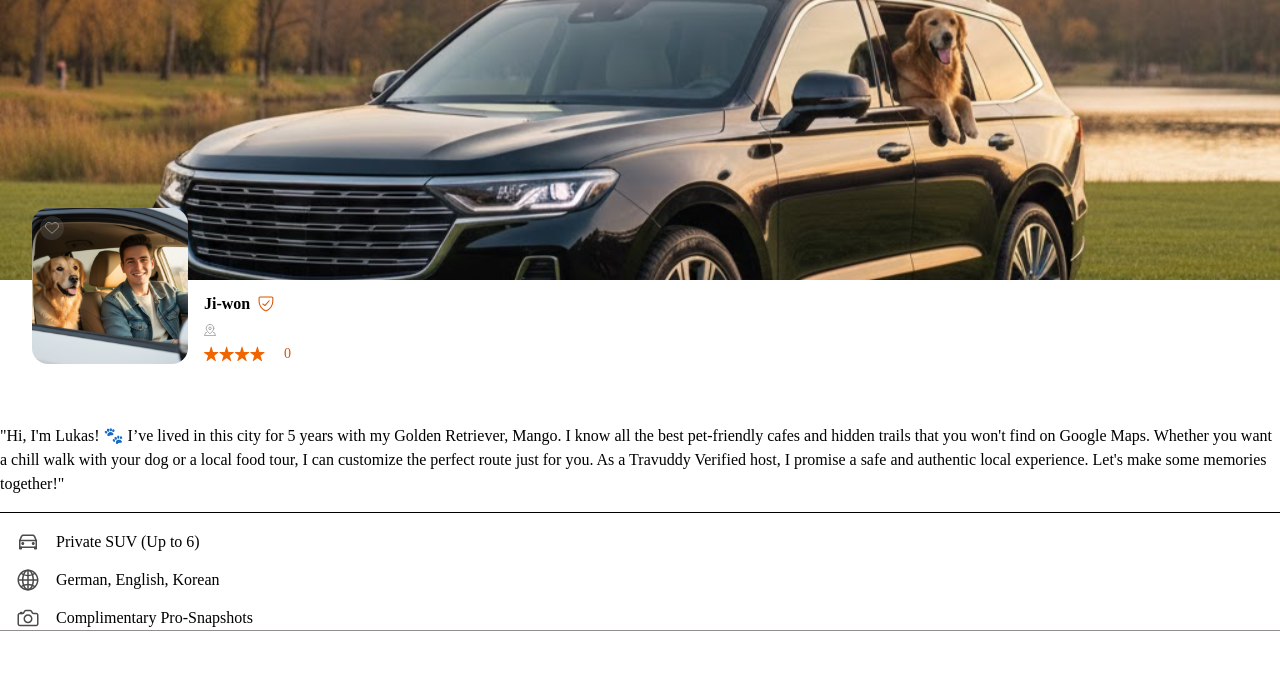
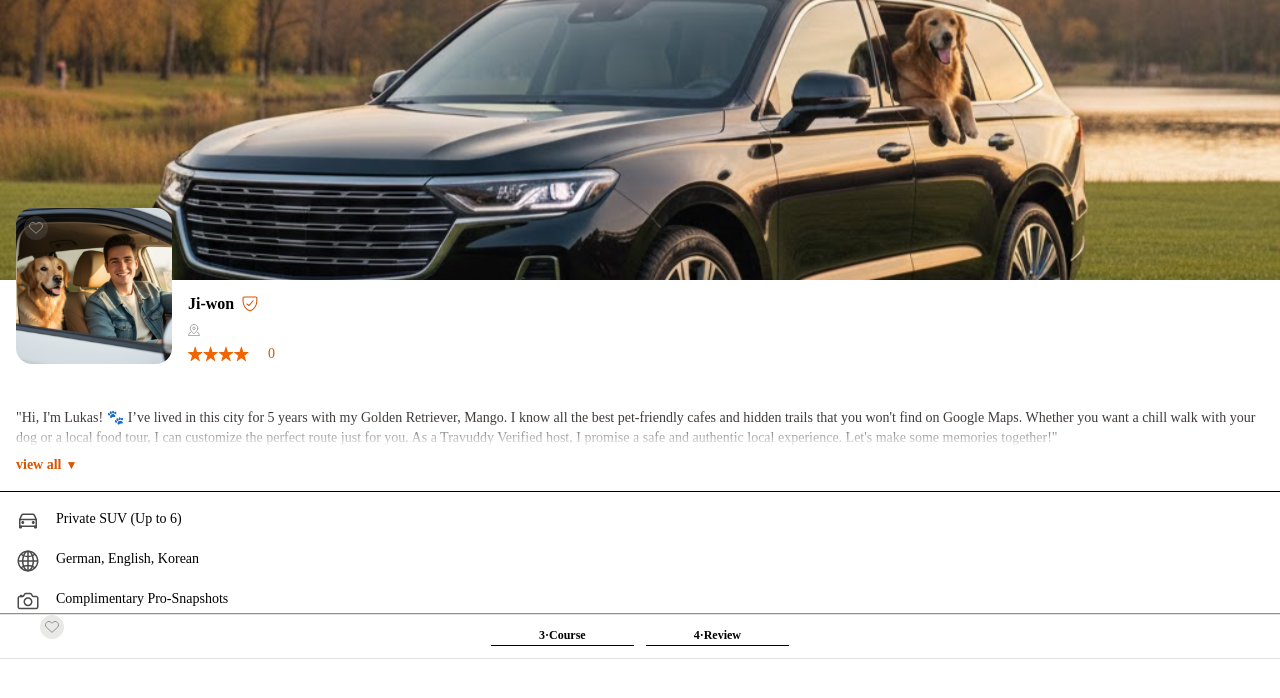
Before and after one commit to dfizae/TRAVUDDY, a React (Vite) app: page /Guide/Ji-won in a window 1280 px wide. Shown: the top 698 px of the page. Built offline with nearby package versions, Linux system fonts and the light colour scheme; a web font is replaced by a local one.

Commit message:
fix: GuideInformation 컴포넌트 수정

```diff
--- a/src/pages/GuideInformation/InformationSection.tsx
+++ b/src/pages/GuideInformation/InformationSection.tsx
@@ -1,7 +1,57 @@
-export default function InformationSection({data}: {data: {name: string; location: string; star_rate: number; hashtag_1: string;}}) {
+import { useState } from "react";
+import CourseLayout from "./Layouts/CourseLayout";
+import ReviewLayout from "./Layouts/ReviewLayout";
+
+export default function InformationSection() {
+    const [isLiked, setIsLiked] = useState(false);
+    const [isClicked, setIsClicked] = useState(false);
+
+    const toggleLike = (e: React.MouseEvent<HTMLDivElement>) => {
+        e.preventDefault();
+        e.stopPropagation();
+        setIsLiked(!isLiked);
+    };
+
+    const handleToggleClick = (section: string) => {
+        if (section === "course") {
+            setIsClicked(true);
+        } else {
+            setIsClicked(false);
+        }
+    }
+
     return(
         <>
-
+            {/* toggle 버튼 섹션 */}
+            <div className="flex gap-3 items-center justify-center px-4 py-3 border-t border-b border-[#E6E2DF] mb-5">
+                <button className="flex justify-center border-b px-12" onClick={() => handleToggleClick("course")}>
+                    <i></i>
+                    <span className="text-xs pb-0.5 font-semibold">3·Course</span>
+                </button>
+                <button className="flex justify-center border-b px-12" onClick={() => handleToggleClick("review")}>
+                    <i></i>
+                    <span className="text-xs pb-0.5 font-semibold">4·Review</span>
+                </button>
+            </div>
+            <div className="px-4 -mt-22 relative z-20 mb-5">
+                <div className="rounded-2xl p-4 relative">
+                    {/* 하트 버튼 */}
+                    <div
+                        onClick={toggleLike}
+                        className="absolute top-4 left-4 z-30 cursor-pointer p-2"
+                    >
+                        <img
+                            src={isLiked
+                                ? "../../../../public/images/icons/ico-heart.svg"
+                                : "../../../../public/images/icons/ico-emptyheart.svg"
+                            }
+                            alt="좋아요"
+                            className="w-6 h-6"
+                        />
+                    </div>
+                </div>
+            </div>
+            {isClicked ? <CourseLayout /> : <ReviewLayout />}
         </>
     );
 }
--- /dev/null
+++ b/src/pages/GuideInformation/Layouts/CourseLayout.tsx
@@ -0,0 +1,7 @@
+export default function CourseLayout() {
+    return(
+        <>
+
+        </>
+    );
+}
--- /dev/null
+++ b/src/pages/GuideInformation/Layouts/ReviewLayout.tsx
@@ -0,0 +1,7 @@
+export default function ReviewLayout() {
+    return(
+        <>
+
+        </>
+    );
+}
--- a/src/pages/GuideInformation/ProfileSection.tsx
+++ b/src/pages/GuideInformation/ProfileSection.tsx
@@ -2,6 +2,7 @@ import { useState } from "react";
 
 export default function ProfileSection({data}: {data: {name: string; location: string; star_rate: number; hashtag_1: string; hashtag_2: string; hashtag_3: string; hashtag_4: string; hashtag_5: string; hashtag_6: string;}}){
     const [isLiked, setIsLiked] = useState(false);
+    const [isExpanded, setIsExpanded] = useState(false);
 
     const toggleLike = (e: React.MouseEvent<HTMLDivElement>) => {
         e.preventDefault();
@@ -15,8 +16,8 @@ export default function ProfileSection({data}: {data: {name: string; location: s
             <div className="w-full bg-[url('/images/pics/GuideBackground.svg')] bg-cover bg-center bg-no-repeat h-70"></div>
 
             {/* 프로필 카드 */}
-            <div className="px-4 -mt-22 relative z-20 mb-5">
-                <div className="rounded-2xl p-4 relative">
+            <div className="px-4 -mt-22 relative right-4 z-20 mb-5">
+                <div className="rounded-2xl p-4 pb-0 relative">
                     {/* 하트 버튼 */}
                     <div
                         onClick={toggleLike}
@@ -37,11 +38,11 @@ export default function ProfileSection({data}: {data: {name: string; location: s
                         <img
                             src="../../../../public/images/pics/RecommendedLukas.svg"
                             alt={data.name}
-                            className="rounded-2xl object-cover w-39 h-39 flex-shrink-0"
+                            className="rounded-2xl object-cover w-39 h-39 shrink-0"
                         />
 
                         {/* 프로필 정보 */}
-                        <div className="flex flex-col justify-end gap-2 flex-grow">
+                        <div className="flex flex-col justify-end gap-2 grow">
                             <div className="flex items-center gap-2">
                                 <p className="font-semibold text-base">{data.name}</p>
                                 <img src="../../../../public/images/icons/ico-certified.svg" alt="공식계정 인증마크" className="w-4 h-4"/>
@@ -98,26 +99,47 @@ export default function ProfileSection({data}: {data: {name: string; location: s
             </div>
 
             {/* 가이드 소개글, view all 토글 버튼 작성 */}
-            <p className="mb-2">
-                    "Hi, I'm Lukas! 🐾 I’ve lived in this city for 5 years with my Golden Retriever, Mango. I know all the best pet-friendly cafes and hidden trails that you won't find on Google Maps. Whether you want a chill walk with your dog or a local food tour, I can customize the perfect route just for you. As a Travuddy Verified host, I promise a safe and authentic local experience. Let's make some memories together!"
-            </p>
+            <div className="mb-2 px-4">
+                <div className="relative">
+                    <p
+                        className="text-sm text-[#403C3A] overflow-hidden transition-[max-height] duration-300"
+                        style={{
+                            lineHeight: "1.4",
+                            maxHeight: isExpanded ? "1000px" : "4em",
+                        }}
+                    >
+                        "Hi, I'm Lukas! 🐾 I’ve lived in this city for 5 years with my Golden Retriever, Mango. I know all the best pet-friendly cafes and hidden trails that you won't find on Google Maps. Whether you want a chill walk with your dog or a local food tour, I can customize the perfect route just for you. As a Travuddy Verified host, I promise a safe and authentic local experience. Let's make some memories together!"
+                    </p>
+                    {!isExpanded && (
+                        <div className="pointer-events-none absolute bottom-0 left-0 h-6 w-full bg-linear-to-t from-white to-transparent" />
+                    )}
+                </div>
+                <button
+                    type="button"
+                    onClick={() => setIsExpanded((prev) => !prev)}
+                    className="mt-2 flex items-center gap-1 text-sm font-semibold text-[#D95500] cursor-pointer"
+                >
+                    {isExpanded ? "close all" : "view all"}
+                    <span className="text-xs">{isExpanded ? "▲" : "▼"}</span>
+                </button>
+            </div>
 
             <hr className="my-4 h-0.5"/>
 
             {/* 가이드의 차량, 사용 언어, 사진 스킬 작성 */}
 
-            <div className="flex flex-col gap-3.5 justify-center">
+            <div className="flex flex-col gap-4 justify-center">
                 <p className="flex gap-4 pl-4">
                     <img src="../../../../public/images/icons/ico-car.svg" alt="차량" />
-                    <span>Private SUV (Up to 6)</span>
+                    <span className="font-regular text-sm">Private SUV (Up to 6)</span>
                 </p>
                 <p className="flex gap-4 pl-4">
                     <img src="../../../../public/images/icons/ico-language.svg" alt="언어" />
-                    <span>German, English, Korean</span>
+                    <span className="font-regular text-sm">German, English, Korean</span>
                 </p>
                 <p className="flex gap-4 pl-4">
                     <img src="../../../../public/images/icons/ico-camera.svg" alt="사진 스킬" />
-                    <span>Complimentary Pro-Snapshots</span>
+                    <span className="font-regular text-sm">Complimentary Pro-Snapshots</span>
                 </p>
             </div>
 
--- a/src/pages/GuideInformation/index.tsx
+++ b/src/pages/GuideInformation/index.tsx
@@ -47,7 +47,7 @@ export default function GuideInformation(){
             >
                 <div className="w-full">
                     <ProfileSection data={data}/>
-                    <InformationSection data={data}/>
+                    <InformationSection/>
                 </div>
             </motion.div>
 
```
